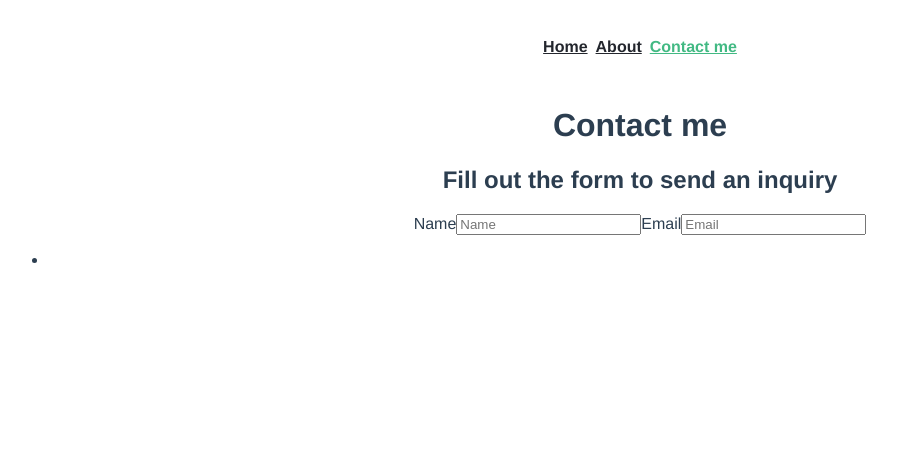
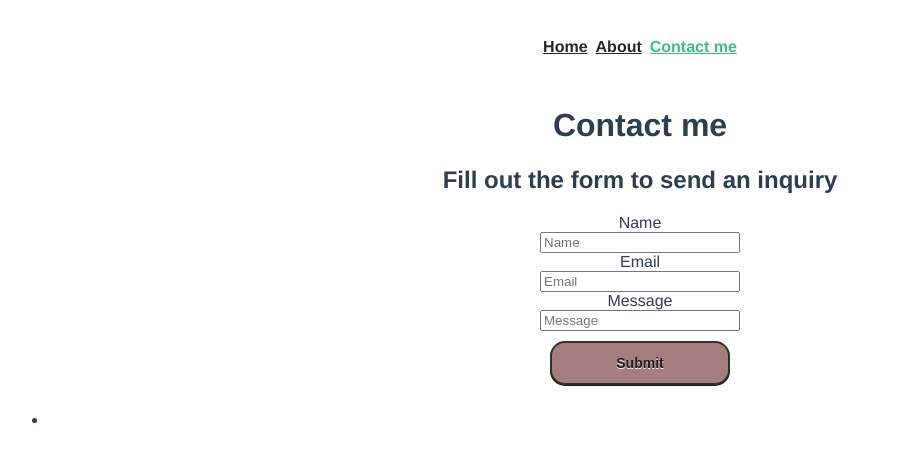
Before and after one commit to Eposkk/IDATT2105-Fullstack, a Vue app: page /kontaktskjema in a window 1280 px wide. Shown: the top 462 px of the page, without its empty margins (0-897 px from the left). Built offline with nearby package versions, Linux system fonts and the light colour scheme.

Commit message:
Changed: Small intermediate change

```diff
--- a/src/components/BaseInput.vue
+++ b/src/components/BaseInput.vue
@@ -1,4 +1,4 @@
-<template>
+<template id="template">
   <label :for="uuid" v-if="label">
     {{ label }}
   </label>
@@ -14,14 +14,23 @@
     :aria-describedby="error ? '${uuid}-error' : null"
     :aria-invalid="!!error"
     :class="{ error }"
+    @input="$emit('update:modelValue', $event.target.value)"
   />
+  <BaseErrorMessage v-if="error" :id="`${uuid}-error`">
+    {{ error }}
+  </BaseErrorMessage>
 </template>
 
 <script>
 import UniqueId from "../features/UniqueId";
 import SetupFormComponent from "../features/SetupFormComponent";
+import BaseErrorMessage from "@/components/BaseErrorMessage";
+
 export default {
   name: "BaseInput",
+  components: {
+    BaseErrorMessage,
+  },
   props: {
     label: {
       type: String,
--- a/src/views/Kontaktskjema.vue
+++ b/src/views/Kontaktskjema.vue
@@ -2,9 +2,32 @@
   <div class="about">
     <h1>Contact me</h1>
     <h2>Fill out the form to send an inquiry</h2>
-    <form @submit.prevent="onSubmit">
-      <BaseInput label="Name" type="name" :modelValue="name" />
-      <BaseInput label="Email" type="email" :modelValue="email" />
+    <form @submit.prevent="onSubmit" id="inputs">
+      <BaseInput
+        id="input"
+        label="Name"
+        type="text"
+        modelValue=""
+        v-model="submission.name"
+        :error="nameError"
+      />
+      <BaseInput
+        id="input"
+        label="Email"
+        type="email"
+        modelValue=""
+        v-model="submission.email"
+        :error="emailError"
+      />
+      <BaseInput
+        id="input"
+        label="Message"
+        type="text"
+        modelValue=""
+        v-model="submission.email"
+        :error="messageError"
+      />
+      <button id="input" :disabled="isValid">Submit</button>
     </form>
     <div>
       <ul>
@@ -65,5 +88,63 @@ export default {
       handleChange,
     };
   },
+  data() {
+    return {
+      submission: {
+        name: "",
+        email: "",
+        message: "",
+      },
+    };
+  },
+  computed: {
+    isValid() {
+      return (
+        this.submission.email && this.submission.name && this.submission.message
+      );
+    },
+  },
 };
 </script>
+
+<style scoped>
+#inputs {
+  display: flex;
+  flex-direction: column;
+  max-width: 200px;
+  width: 100%;
+  margin: auto;
+}
+
+#input {
+  margin: 10px;
+}
+
+button {
+  box-shadow: 0 1px 0 0 #1c1b18;
+  background: #eae0c2 linear-gradient(to bottom, #eae0c2 5%, #ccc2a6 100%);
+  border-radius: 15px;
+  border: 2px solid #333029;
+  display: inline-block;
+  cursor: pointer;
+  color: #505739;
+  font-family: Arial, serif;
+  font-size: 14px;
+  font-weight: bold;
+  padding: 12px 16px;
+  text-decoration: none;
+  text-shadow: 0 1px 0 #ffffff;
+  margin: 1px;
+}
+
+button:hover:enabled {
+  background: #ccc2a6 linear-gradient(to bottom, #ccc2a6 5%, #eae0c2 100%);
+  transform: scale(1.05);
+}
+
+button:disabled {
+  background: #a47e7e;
+  cursor: not-allowed;
+  color: #1e1b1b;
+}
+</style>
```
